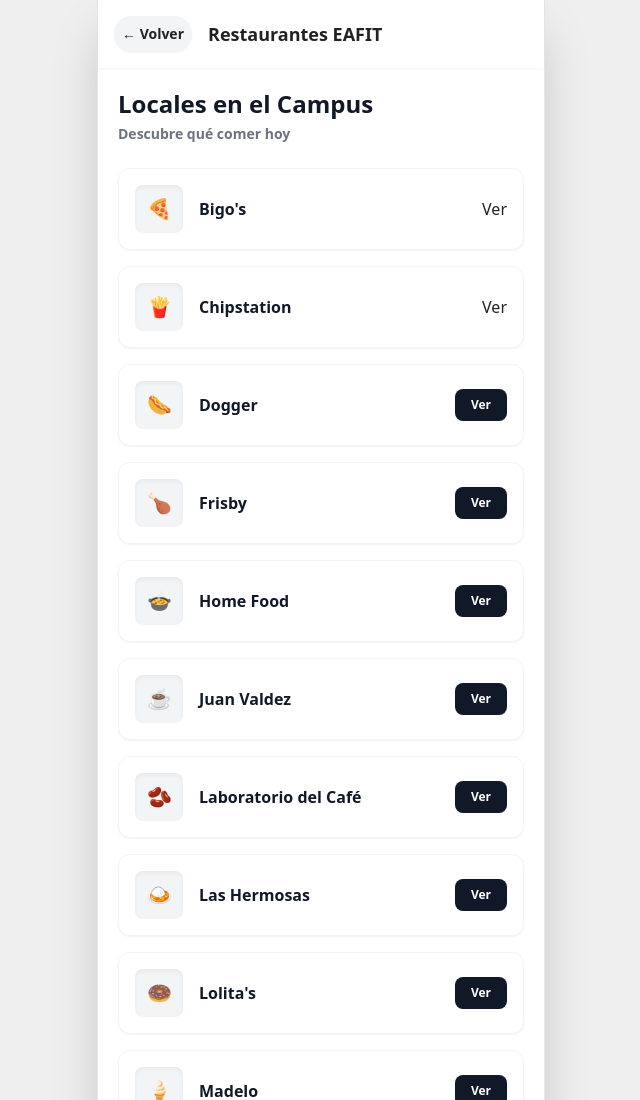
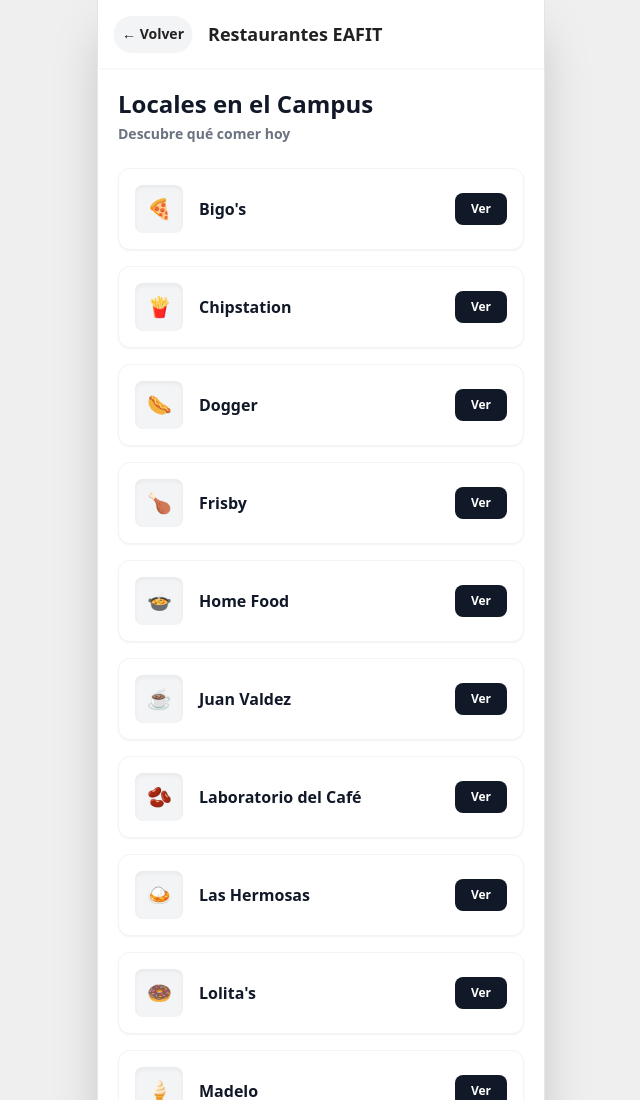
Before and after one commit to Tugui142/eafit-pedidos-mvp-HTML, a plain HTML site: page restaurantes.html in a window 1280 px wide. Shown: the top 1100 px of the page, without its empty margins (319-959 px from the left). Drawn offline with nearby package versions, Linux system fonts and the light colour scheme.

Commit message:
Update restaurantes.html

```diff
--- a/restaurantes.html
+++ b/restaurantes.html
@@ -53,7 +53,7 @@
                         <div class="w-12 h-12 bg-gray-100 rounded-lg flex items-center justify-center text-xl shadow-inner shrink-0">🍕</div>
                         <div><h4 class="font-black text-gray-900 text-base">Bigo's</h4></div>
                     </div>
-                    <button onclick="window.location.href='restaurantes/bigos.html'">Ver</button>
+                    <button onclick="window.location.href='restaurantes/bigos.html'" class="bg-gray-900 text-white font-bold px-4 py-2 rounded-lg text-xs hover:bg-gray-800 active:scale-95 transition-transform">Ver</button>
                 </div>
 
                 <!-- Chipstation -->
@@ -62,7 +62,7 @@
                         <div class="w-12 h-12 bg-gray-100 rounded-lg flex items-center justify-center text-xl shadow-inner shrink-0">🍟</div>
                         <div><h4 class="font-black text-gray-900 text-base">Chipstation</h4></div>
                     </div>
-                   <button onclick="window.location.href='restaurantes/chipstation.html'">Ver</button>
+                   <button onclick="window.location.href='restaurantes/chipstation.html'" class="bg-gray-900 text-white font-bold px-4 py-2 rounded-lg text-xs hover:bg-gray-800 active:scale-95 transition-transform">Ver</button>
                 </div>
 
                 <!-- Dogger -->
```
